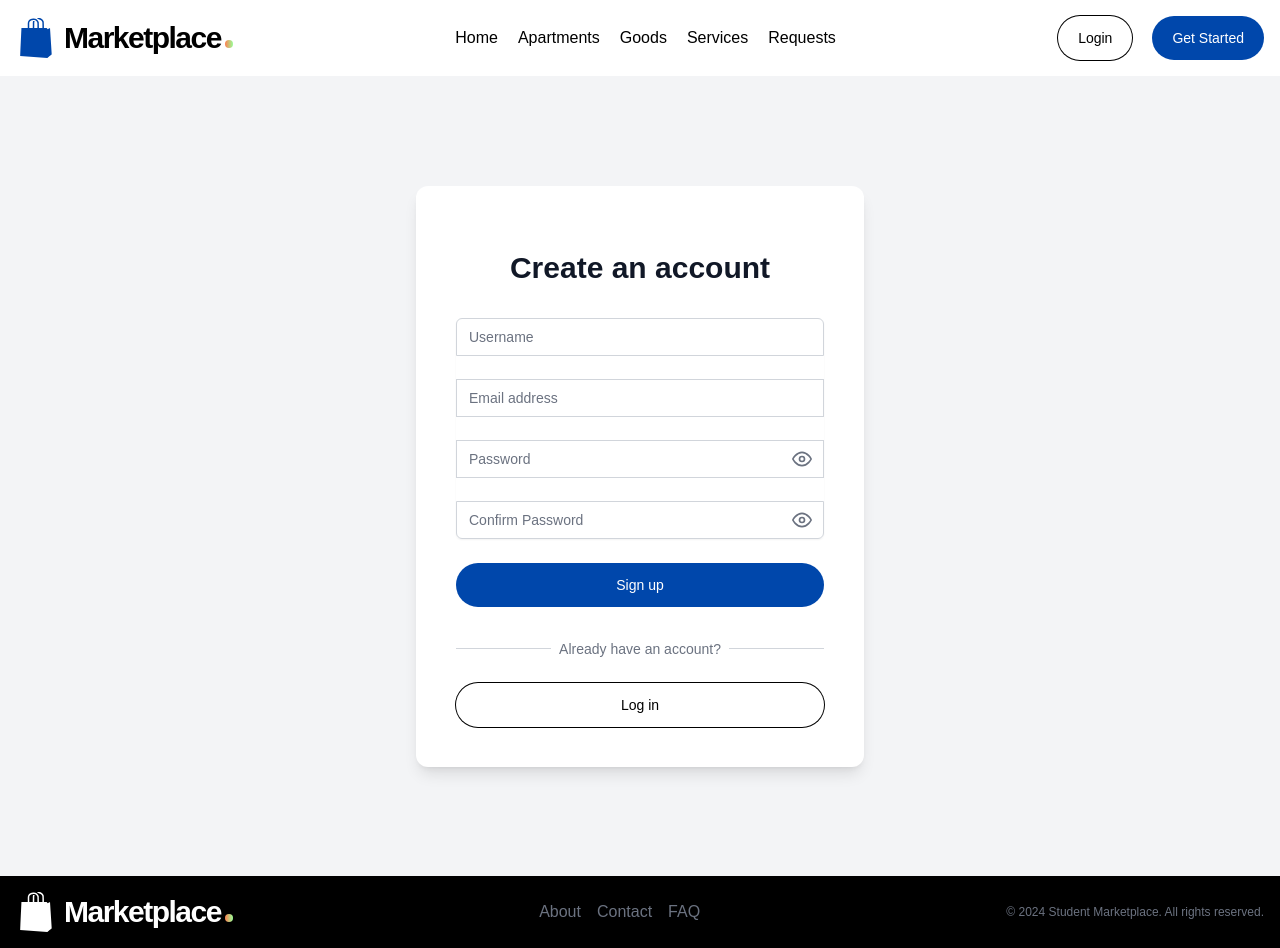
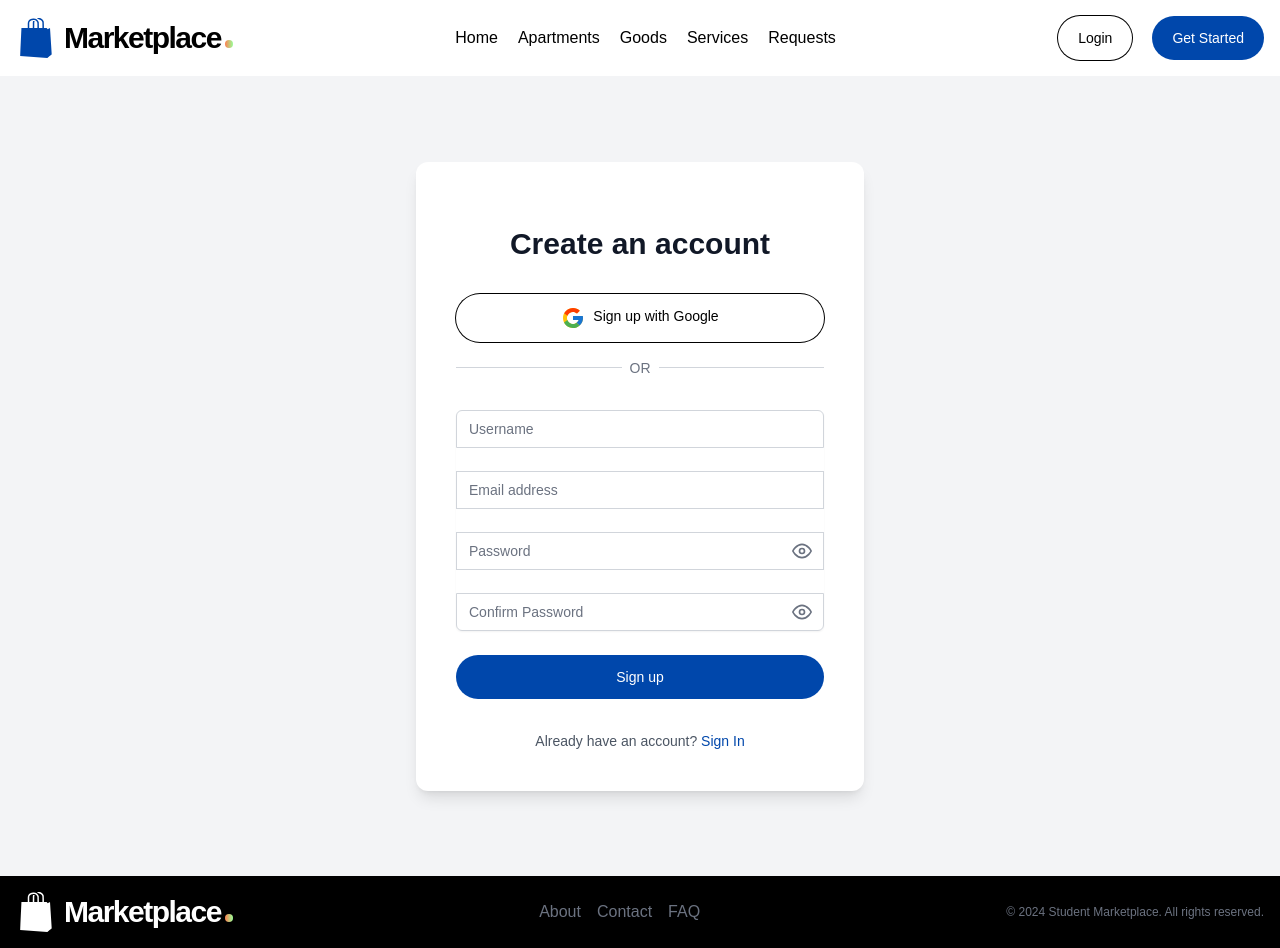
Before and after one commit to m-aishah/marketplace, a Next.js app: page /signup in a window 1280 px wide. Built offline with nearby package versions, Linux system fonts and the light colour scheme; no server answers.

Commit message:
Implement login and signup with google

```diff
--- a/src/app/signup/page.jsx
+++ b/src/app/signup/page.jsx
@@ -3,11 +3,11 @@
 import { useState, useEffect } from 'react';
 import { useRouter } from 'next/navigation';
 import Link from 'next/link';
-import { createUserWithEmailAndPassword, onAuthStateChanged } from 'firebase/auth';
-import {doc, setDoc} from 'firebase/firestore';
-import { db } from '../../firebase';
-import { auth } from '../../firebase';
+import { createUserWithEmailAndPassword, onAuthStateChanged, GoogleAuthProvider, signInWithPopup } from 'firebase/auth';
+import { doc, setDoc, collection, addDoc } from 'firebase/firestore';
+import { db, auth } from '../../firebase';
 import { FiEye, FiEyeOff } from 'react-icons/fi';
+import { FcGoogle } from 'react-icons/fc';
 
 function Signup() {
     const [email, setEmail] = useState('');
@@ -20,17 +20,70 @@ function Signup() {
     const [showConfirmPassword, setShowConfirmPassword] = useState(false);
     const router = useRouter();
 
+    const provider = new GoogleAuthProvider();
+
     useEffect(() => {
         const unsubscribe = onAuthStateChanged(auth, (user) => {
             if (user) {
                 router.push('/');
             }
         });
-
         return () => unsubscribe();
     }, [router]);
 
-    const handleSignup = async (e) => {
+    const handleGoogleSignup = async () => {
+        setIsLoading(true);
+        setError(null);
+        try {
+            const result = await signInWithPopup(auth, provider);
+            const user = result.user;
+            const googleUsername = user.displayName || user.email.split('@')[0];
+
+            const existingUser = await fetchSignInMethodsForEmail(auth, user.email);
+
+            if (existingUser.includes('password')) {
+                const credential = GoogleAuthProvider.credentialFromResult(result);
+                await linkWithCredential(user, credential);
+            }
+
+            await setDoc(doc(db, 'users', user.uid), {
+                username: googleUsername,
+                email: user.email,
+            });
+
+            await addDoc(collection(db, 'contacts'), {
+                userId: user.uid,
+                type: 'email',
+                value: user.email,
+            });
+
+            router.push('/');
+        } catch (error) {
+            setError('Failed to signup with Google. Please try again.');
+        } finally {
+            setIsLoading(false);
+        }
+    };
+
+
+    const validatePassword = (password) => {
+        if (password.length < 8) {
+            return { valid: false, message: "Password must be at least 8 characters long." };
+        }
+
+        if (!/[A-Za-z]/.test(password)) {
+            return { valid: false, message: "Password must contain at least one letter." };
+        }
+
+        if (!/\d/.test(password)) {
+            return { valid: false, message: "Password must contain at least one number." };
+        }
+
+        return { valid: true };
+    };
+
+
+    const handleEmailSignup = async (e) => {
         e.preventDefault();
         setIsLoading(true);
         setError(null);
@@ -40,6 +93,15 @@ function Signup() {
             setIsLoading(false);
             return;
         }
+
+        const validation = validatePassword(password);
+
+        if (!validation.valid) {
+            setError(validation.message);
+            setIsLoading(false);
+            return;
+        }
+
 
         try {
             const userCredential = await createUserWithEmailAndPassword(auth, email, password);
@@ -55,9 +117,17 @@ function Signup() {
                 type: 'email',
                 value: email
             });
+
             router.push('/');
         } catch (error) {
-            switch (error.code) {
+            handleAuthErrors(error.code);
+        } finally {
+            setIsLoading(false);
+        }
+    };
+
+    const handleAuthErrors = (errorCode) => {
+        switch (errorCode) {
             case 'auth/email-already-in-use':
                 setError('An account with this email already exists.');
                 break;
@@ -70,9 +140,6 @@ function Signup() {
             default:
                 setError('Failed to create an account. Please try again.');
         }
-        } finally {
-            setIsLoading(false);
-        }
     };
 
     return (
@@ -83,7 +150,29 @@ function Signup() {
                         Create an account
                     </h2>
                 </div>
-                <form className="mt-8 space-y-6" onSubmit={handleSignup}>
+                <div className="mt-6">
+                    <button
+                        onClick={handleGoogleSignup}
+                        disabled={isLoading}
+                        className="transition w-full flex justify-center bg-transparent font-medium text-black px-5 py-3 rounded-full text-sm ring-1 ring-black hover:shadow-md hover:shadow-brand/30 hover:ring-brand hover:bg-gray-100"
+                    >
+                        <FcGoogle className="h-6 w-6 mr-2" />
+                        {isLoading ? 'Loading...' : 'Sign up with Google'}
+                    </button>
+
+                    <div className="relative mt-4">
+                        <div className="absolute inset-0 flex items-center">
+                            <div className="w-full border-t border-gray-300"></div>
+                        </div>
+                        <div className="relative flex justify-center text-sm">
+                            <span className="px-2 bg-white text-gray-500">
+                                OR
+                            </span>
+                        </div>
+                    </div>
+                </div>
+
+                <form className="mt-8 space-y-6" onSubmit={handleEmailSignup}>
                     <div className="rounded-md shadow-sm -space-y-px">
                         <div>
                             <label htmlFor="username" className="sr-only">Username</label>
@@ -92,7 +181,7 @@ function Signup() {
                                 name="username"
                                 type="text"
                                 required
-                                className="appearance-none rounded-none relative block w-full px-3 py-2 border border-gray-300 placeholder-gray-500 text-gray-900 rounded-t-md focus:outline-none focus:ring-brand focus:border-brand focus:z-10 sm:text-sm"
+                                className="appearance-none rounded-none relative block w-full px-3 py-2 border border-gray-300 placeholder-gray-500 text-gray-900 rounded-t-md focus:outline-none focus:ring-brand focus:border-brand sm:text-sm"
                                 placeholder="Username"
                                 value={username}
                                 onChange={(e) => setUsername(e.target.value)}
@@ -106,7 +195,7 @@ function Signup() {
                                 type="email"
                                 autoComplete="email"
                                 required
-                                className="appearance-none rounded-none relative block w-full px-3 py-2 border border-gray-300 placeholder-gray-500 text-gray-900 focus:outline-none focus:ring-brand focus:border-brand focus:z-10 sm:text-sm"
+                                className="appearance-none rounded-none relative block w-full px-3 py-2 border border-gray-300 placeholder-gray-500 text-gray-900 focus:outline-none focus:ring-brand focus:border-brand sm:text-sm"
                                 placeholder="Email address"
                                 value={email}
                                 onChange={(e) => setEmail(e.target.value)}
@@ -120,7 +209,7 @@ function Signup() {
                                 type={showPassword ? "text" : "password"}
                                 autoComplete="new-password"
                                 required
-                                className="appearance-none rounded-none relative block w-full px-3 py-2 border border-gray-300 placeholder-gray-500 text-gray-900 focus:outline-none focus:ring-brand focus:border-brand focus:z-10 sm:text-sm"
+                                className="appearance-none rounded-none relative block w-full px-3 py-2 border border-gray-300 placeholder-gray-500 text-gray-900 focus:outline-none focus:ring-brand focus:border-brand sm:text-sm"
                                 placeholder="Password"
                                 value={password}
                                 onChange={(e) => setPassword(e.target.value)}
@@ -139,9 +228,8 @@ function Signup() {
                                 id="confirmPassword"
                                 name="confirmPassword"
                                 type={showConfirmPassword ? "text" : "password"}
-                                autoComplete="new-password"
                                 required
-                                className="appearance-none rounded-none relative block w-full px-3 py-2 border border-gray-300 placeholder-gray-500 text-gray-900 rounded-b-md focus:outline-none focus:ring-brand focus:border-brand focus:z-10 sm:text-sm"
+                                className="appearance-none rounded-none relative block w-full px-3 py-2 border border-gray-300 placeholder-gray-500 text-gray-900 rounded-b-md focus:outline-none focus:ring-brand focus:border-brand sm:text-sm"
                                 placeholder="Confirm Password"
                                 value={confirmPassword}
                                 onChange={(e) => setConfirmPassword(e.target.value)}
@@ -160,42 +248,23 @@ function Signup() {
                         <button
                             type="submit"
                             disabled={isLoading}
-                            className="transition w-full bg-brand font-medium text-white px-5 py-3 rounded-full text-sm ring-1 ring-transparent hover:shadow-md hover:shadow-black/30 hover:ring-gray-100 hover:bg-brand/80"
+                            className="transition w-full bg-brand font-medium text-white px-5 py-3 rounded-full text-sm hover:shadow-md hover:shadow-brand/30"
                         >
                             {isLoading ? 'Signing up...' : 'Sign up'}
                         </button>
                     </div>
-                </form>
+
                     {error && (
-                    <div className="rounded-md bg-red-50 p-4 mt-4">
-                        <div className="flex">
-                            <div className="ml-3">
-                                <h3 className="text-sm font-medium text-red-800">
+                        <div className="mt-4 text-center text-sm text-red-500">
                             {error}
-                                </h3>
-                            </div>
-                        </div>
                         </div>
                     )}
-                <div className="mt-6">
-                    <div className="relative">
-                        <div className="absolute inset-0 flex items-center">
-                            <div className="w-full border-t border-gray-300"></div>
-                        </div>
-                        <div className="relative flex justify-center text-sm">
-                            <span className="px-2 bg-white text-gray-500">
-                                Already have an account?
-                            </span>
-                        </div>
-                    </div>
-                    <div className="mt-6">
-                        <Link
-                            href="/login"
-                            className="transition w-full flex justify-center bg-transparent font-medium text-black px-5 py-3 rounded-full text-sm ring-1 ring-black hover:shadow-md hover:shadow-brand/30 hover:ring-brand hover:bg-gray-100"
-                        >
-                            Log in
+                </form>
+                <div className="mt-2 text-center text-sm text-gray-600">
+                    Already have an account?{' '}
+                    <Link href="/signin" className="font-medium text-brand hover:text-brand-light">
+                        Sign In
                     </Link>
-                    </div>
                 </div>
             </div>
         </div>
```
Also changed, not shown: src/app/login/page.jsx (+12 -3 lines). Lines whose indentation alone changed are shown as unchanged.
